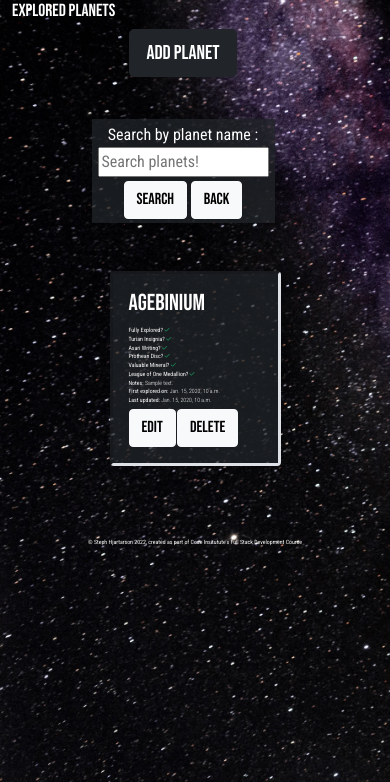
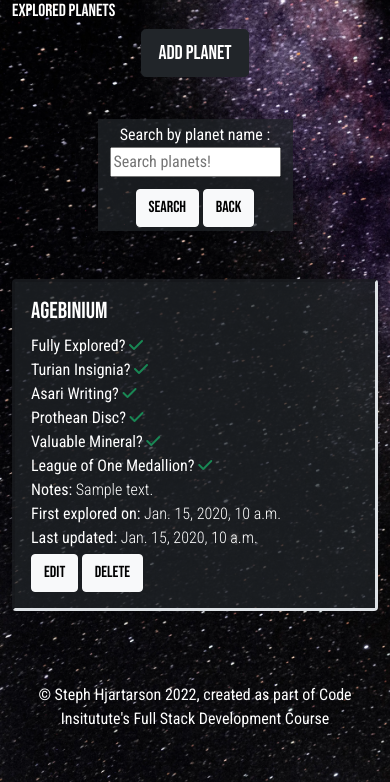
Before and after one commit to StephHjar/me1-planet-tracker, a Django app: template templates/planets/planet_list.html in a window 390 px wide. Shown: the part 62-844 px from the top of the page. Run offline with Django 3.2, Linux system fonts and the light colour scheme; the template is opened without the code that fills it: values that come from a table or form of the project are taken from there, others are empty; a user stored in the database is signed in; tables that the repository leaves empty hold one stand-in row (values such as "Sample post"); some libraries are stand-ins or nearby versions.

Commit message:
Adjust responsive styling on planet search form

```diff
--- a/static/css/style.css
+++ b/static/css/style.css
@@ -26,10 +26,6 @@ h1 {
 h2 {
     font-family: 'Bebas Neue', cursive;
     font-size: 4.5vw;
-}
-
-p {
-    font-size: 1.5vw;
 }
 
 .navbar {
@@ -93,3 +89,9 @@ a:hover {
         font-size: 3vw;
     }
 }
+
+@media (max-width: 360px) {
+    #id_search_text {
+        max-width: 100px;
+    }
+}
--- a/templates/planets/planet_list.html
+++ b/templates/planets/planet_list.html
@@ -11,18 +11,22 @@
         </div>
         <!-- Displays list of planets to logged in users -->
         {% if user.is_authenticated %}
-        <div class="row justify-content-center text-center">
+        <div class="row justify-content-center text-center g-0">
             <div class="col">
                 <a href="{% url 'add_planet' %}" class="btn btn-dark btn-lg text-uppercase">Add Planet</a>
             </div>
         </div>
-        <div class="row justify-content-center">
-            <div class="col-6 bg-dark bg-opacity-75 text-center p-1 mb-5">
+        <div class="row justify-content-center g-0">
+            <div class="col-6 bg-dark bg-opacity-75 text-center p-1">
                 <form class="form-inline" action="" method="GET">
                     {{ form }}
-                    <button class="btn btn-light text-uppercase mb-0 mt-1" type="submit">Search</button>
-                    <a class="btn btn-light text-uppercase mb-0 mt-1" href="{% url 'planet_list' %}">Back</a>
-                    </fieldset>
+            </div>
+        </div>
+        <div class="row justify-content-center g-0">
+            <div class="col-6 bg-dark bg-opacity-75 text-center p-1 mb-5">
+                <button class="btn btn-light text-uppercase mb-0 mt-1" type="submit">Search</button>
+                <a class="btn btn-light text-uppercase mb-0 mt-1" href="{% url 'planet_list' %}">Back</a>
+                </fieldset>
                 </form>
             </div>
         </div>
@@ -30,7 +34,7 @@
 
     <div class="row justify-content-center">
         {% for planet in planet_list %}
-        <div class="col-md-3 col-6">
+        <div class="col-md-3 col-sm-6 col-xs-12">
             <div class="card mb-4 bg-dark bg-opacity-75 border-end border-bottom border-3">
                 <div class="card-body">
                     <h3 class="card-title">{{ planet.name }}</h3>
```
